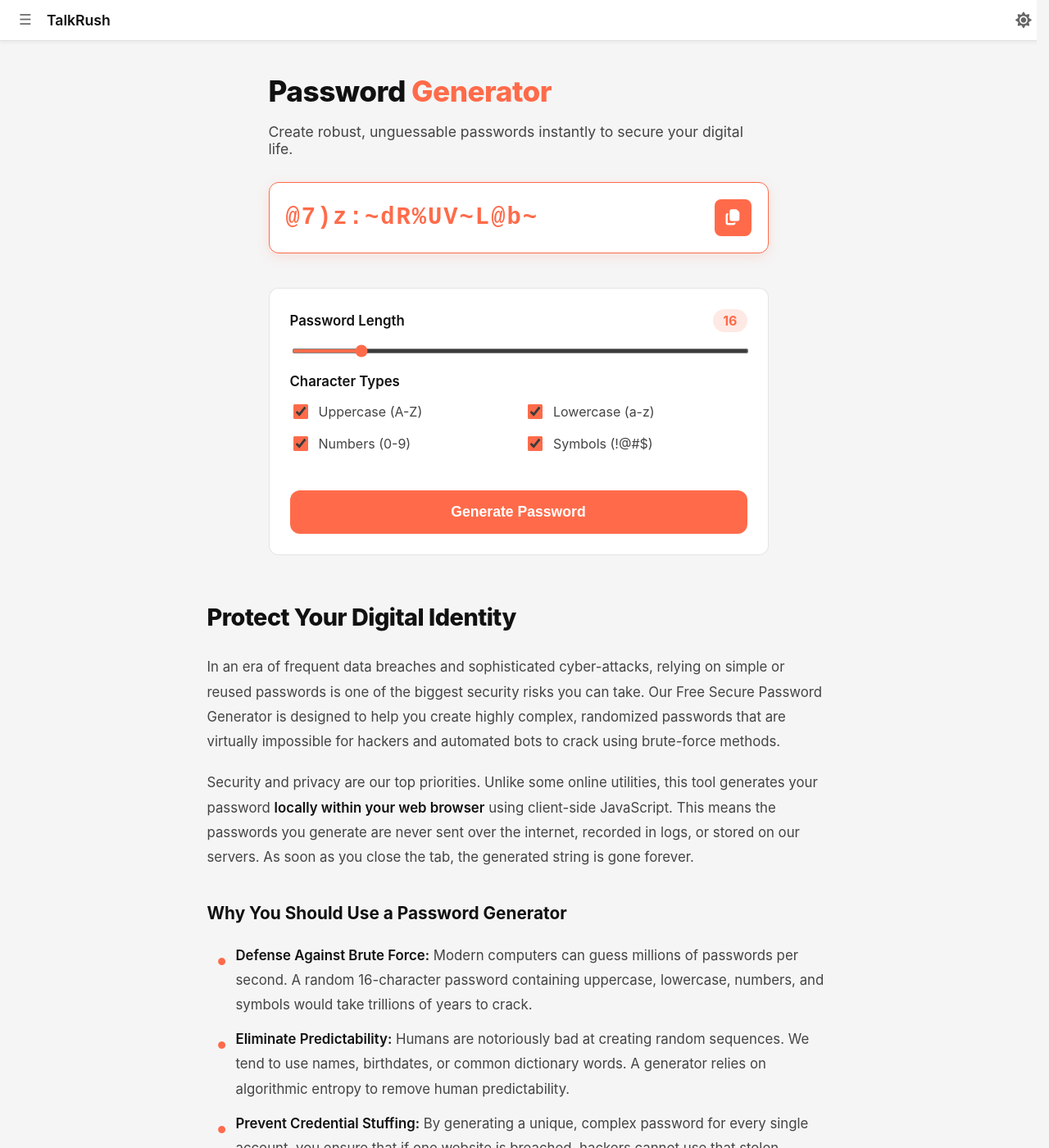
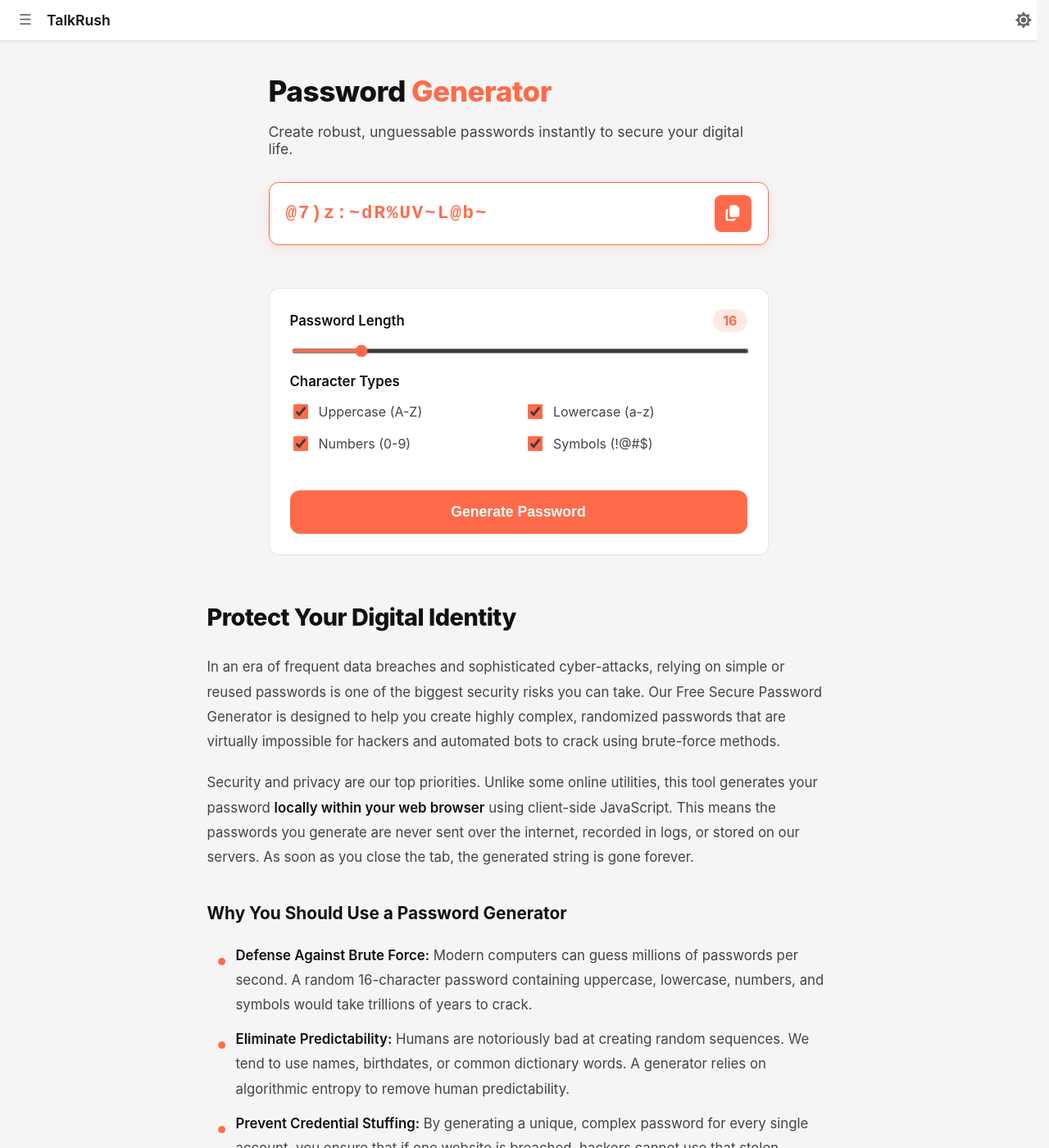
Before and after one commit to talkrush/talkrush.github.io, a Jekyll site: the page built from tools/password-generator.html, in a window 1280 px wide and 1400 px high. Shown: the whole window at 82% size. Built offline with Jekyll 4.4.1, drawn with Linux system fonts in a browser that asks for light colours.

Commit message:
Update password-generator.html

```diff
--- a/tools/password-generator.html
+++ b/tools/password-generator.html
@@ -83,7 +83,7 @@
     background: var(--dark-surface);
     border: 1px solid var(--accent);
     border-radius: 12px;
-    padding: 20px;
+    padding: 15px 20px;
     display: flex;
     justify-content: space-between;
     align-items: center;
@@ -92,12 +92,22 @@
   }
   .light-mode .pw-display-box { background: var(--light-surface); }
 
+  .pw-text-container {
+    flex: 1;
+    overflow-x: auto;
+    white-space: nowrap;
+    padding-right: 10px;
+    scrollbar-width: thin;
+    scrollbar-color: var(--accent) var(--dark-border2);
+  }
+  .pw-text-container::-webkit-scrollbar { height: 4px; }
+  .pw-text-container::-webkit-scrollbar-thumb { background: var(--accent); border-radius: 4px; }
+
   .pw-text {
-    font-size: 1.8rem;
+    font-size: 1.4rem;
     font-family: monospace;
     font-weight: 600;
     color: var(--accent);
-    word-break: break-all;
     letter-spacing: 2px;
   }
 
@@ -111,7 +121,7 @@
     cursor: pointer;
     display: flex; align-items: center; justify-content: center;
     transition: background 0.2s, transform 0.1s;
-    flex-shrink: 0; margin-left: 15px;
+    flex-shrink: 0; margin-left: 10px;
   }
   .copy-btn:hover { background: var(--accent-hover); }
   .copy-btn:active { transform: scale(0.95); }
@@ -186,7 +196,7 @@
 
   #copyMsg {
     text-align: center; color: #2ecc71; font-size: 0.9rem; font-weight: 600;
-    margin-top: 10px; opacity: 0; transition: opacity 0.3s;
+    margin-top: -15px; margin-bottom: 25px; opacity: 0; transition: opacity 0.3s;
   }
 </style>
 
@@ -208,7 +218,9 @@
   <p class="tool-subtitle">Create robust, unguessable passwords instantly to secure your digital life.</p>
 
   <div class="pw-display-box">
-    <div class="pw-text" id="pwOutput">TalkRush!24</div>
+    <div class="pw-text-container">
+      <div class="pw-text" id="pwOutput">TalkRush!24</div>
+    </div>
     <button class="copy-btn" id="copyBtn" title="Copy to clipboard"><i class="fas fa-copy"></i></button>
   </div>
   <div id="copyMsg">Password copied to clipboard!</div>
@@ -237,6 +249,7 @@
 </div>
 
 <main class="info-section">
+
   <h2>Protect Your Digital Identity</h2>
   <p>In an era of frequent data breaches and sophisticated cyber-attacks, relying on simple or reused passwords is one of the biggest security risks you can take. Our Free Secure Password Generator is designed to help you create highly complex, randomized passwords that are virtually impossible for hackers and automated bots to crack using brute-force methods.</p>
 
@@ -252,6 +265,7 @@
   <h3>Best Practices for Password Security</h3>
   <p>Generating a strong password is only the first step. To maintain optimal security, we highly recommend using a reputable <strong>Password Manager</strong> to store the passwords you generate here. Password managers remember complex strings for you, meaning you only need to memorize one master password.</p>
   <p>Additionally, always enable <strong>Two-Factor Authentication (2FA)</strong> on your important accounts. Even if a cybercriminal somehow obtains your generated password, 2FA provides a crucial secondary layer of defense that keeps your account locked down.</p>
+
 </main>
 
 <script>
```
